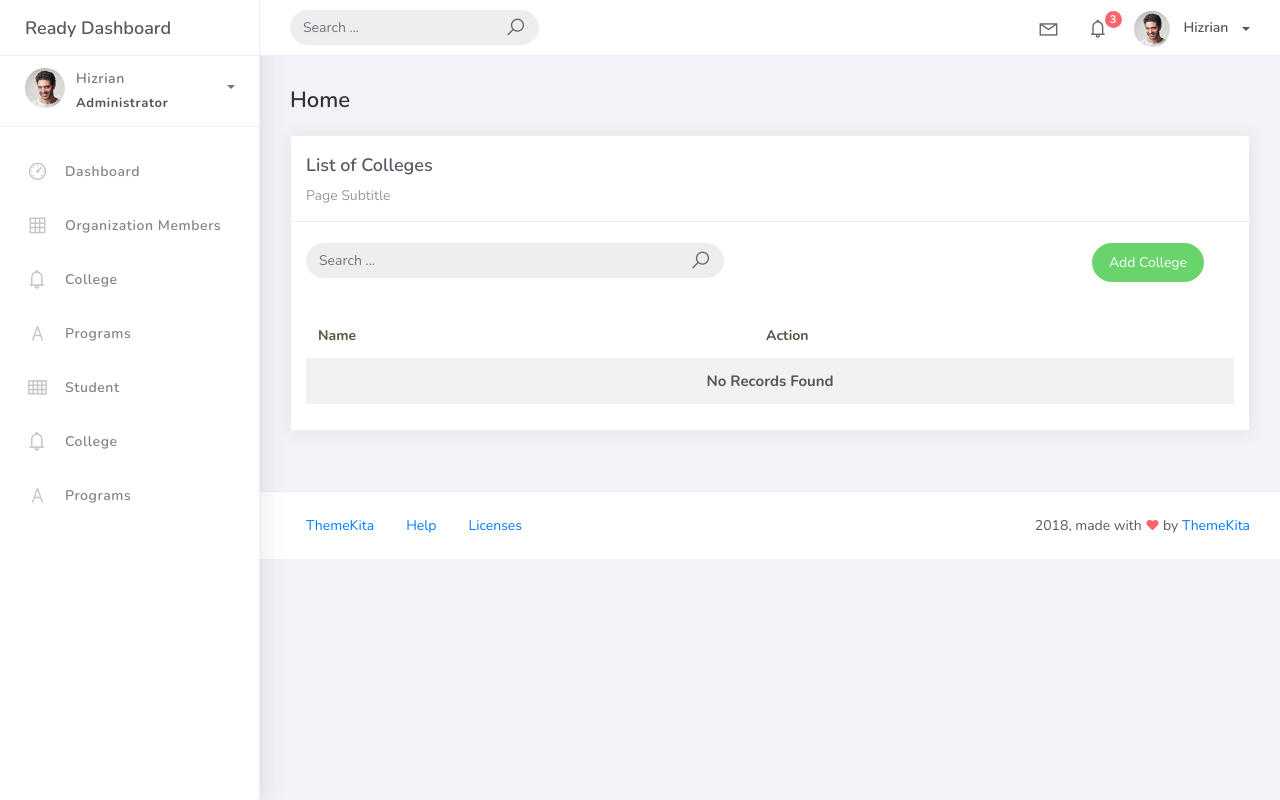
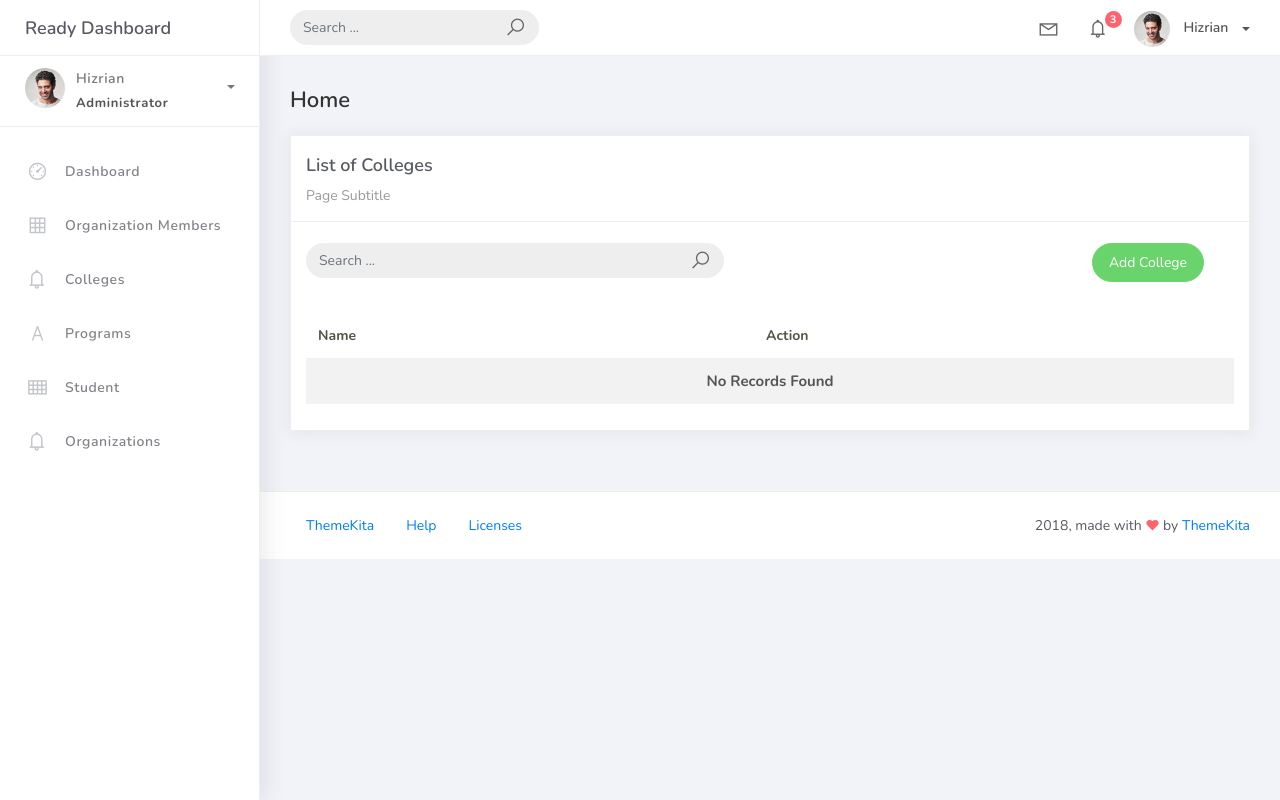
Before and after one commit to Kenzo-gg/PSUSphere, a Django app: page /college_list in a window 1280 px wide. Run offline with Django 5.2, Linux system fonts and the light colour scheme; data that the repository does not hold is empty; some libraries are stand-ins or nearby versions.

Commit message:
finalpart5

```diff
--- a/projectsite/studentorg/views.py
+++ b/projectsite/studentorg/views.py
@@ -20,6 +20,8 @@ class HomePageView(ListView):
 
         context = super().get_context_data(**kwargs)
         context["total_students"] = Student.objects.count()
+        context["total_organizations"] = Organization.objects.count()
+        context["total_programs"] = Program.objects.count()
 
         today = timezone.now().date()
         count = (
--- a/projectsite/templates/base.html
+++ b/projectsite/templates/base.html
@@ -186,7 +186,7 @@
 					<li class="nav-item">
 						<a href="{% url 'college-list' %}">
 							<i class="la la-bell"></i>
-							<p>College</p>
+							<p>Colleges</p>
 						</a>
 					</li>
 					<li class="nav-item">
@@ -202,15 +202,9 @@
 						</a>
 					</li>
 					<li class="nav-item">
-						<a href="{% url 'college-list' %}">
+						<a href="{% url 'organization-list' %}">
 							<i class="la la-bell"></i>
-							<p>College</p>
-						</a>
-					</li>
-					<li class="nav-item">
-						<a href="{% url 'program-list' %}">
-							<i class="la la-font"></i>
-							<p>Programs</p>
+							<p>Organizations</p>
 						</a>
 					</li>
 				</ul>
```
